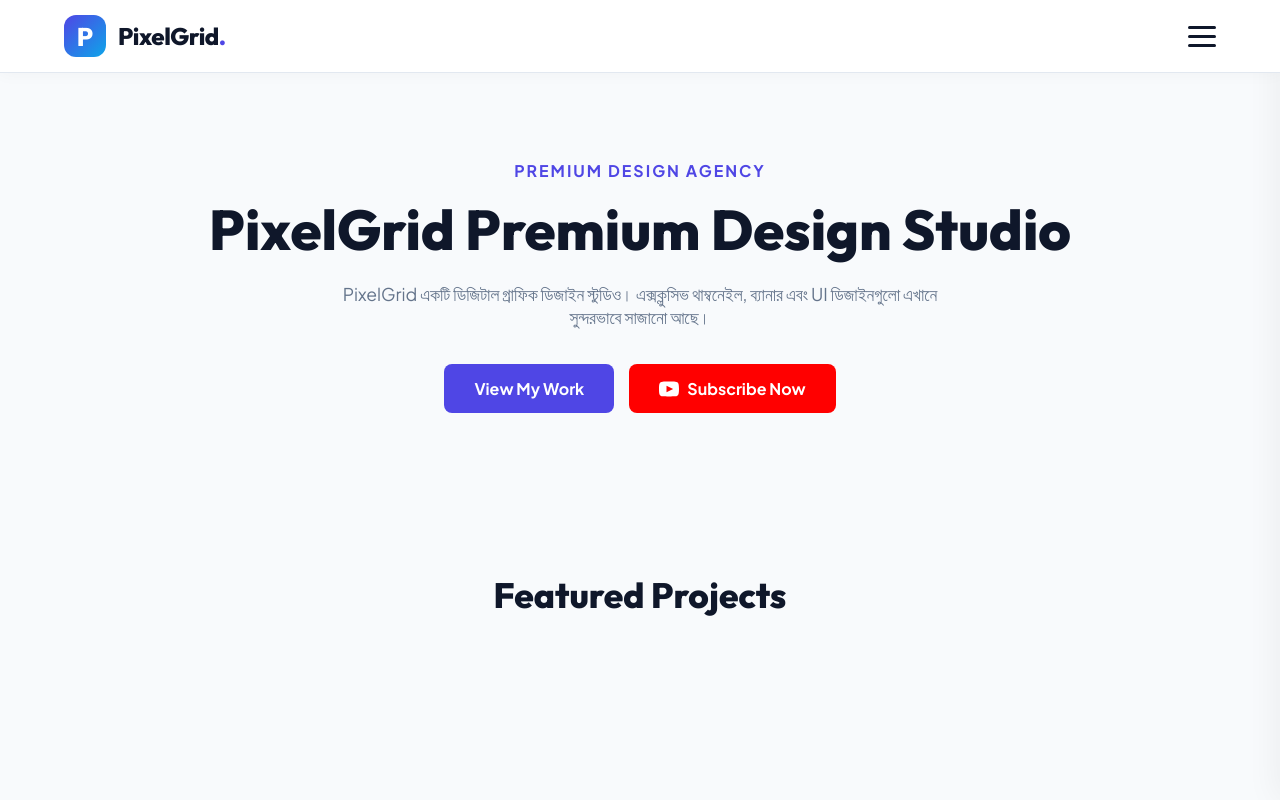
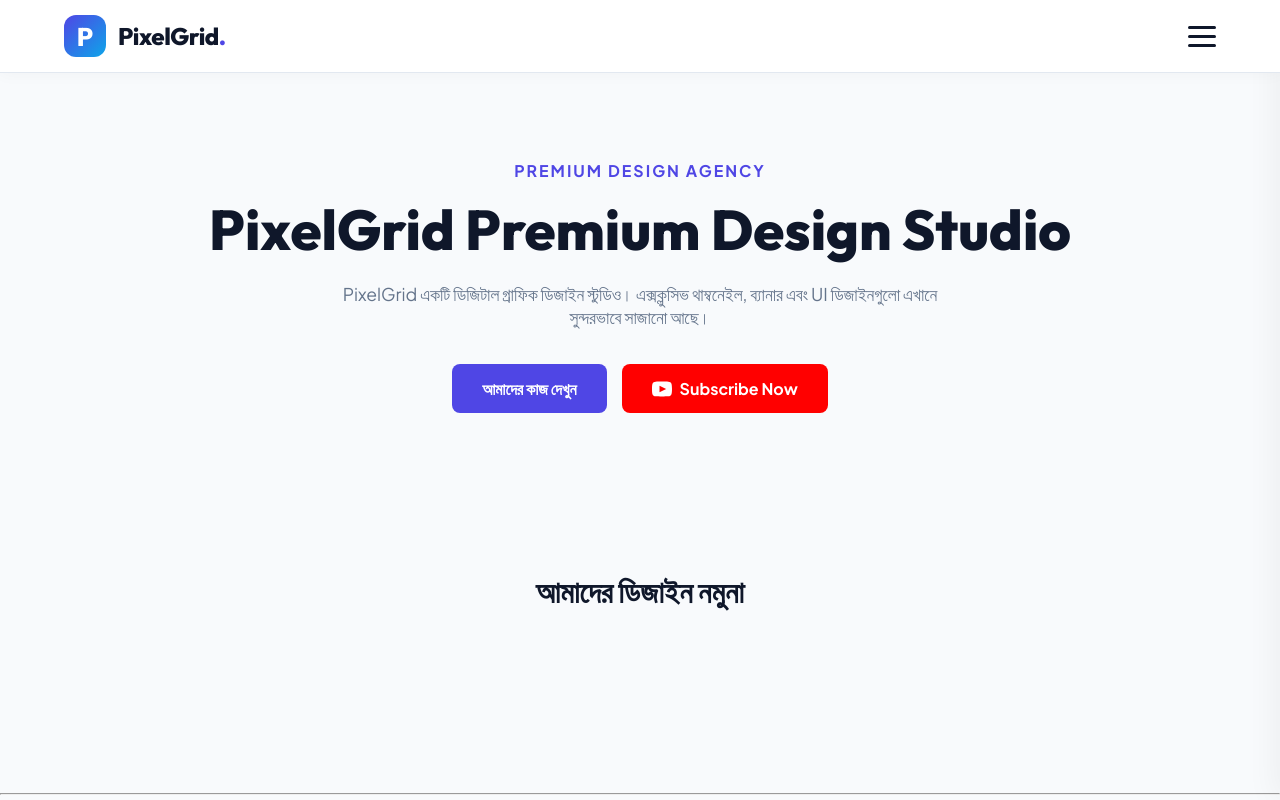
Before and after one commit to kawsarmahmud25/PixelGird, a plain HTML site: page index.html in a window 1280 px wide. Shown: the top 800 px of the page. Drawn offline with Linux system fonts and the light colour scheme; no server answers.

Commit message:
Add files via upload

```diff
--- a/index.html
+++ b/index.html
@@ -4,6 +4,7 @@
     <meta charset="UTF-8">
     <meta name="viewport" content="width=device-width, initial-scale=1.0">
     <title>PixelGrid Studio | Premium Design</title>
+    <link rel="icon" type="image/png" href="favicon.png">
     <link href="https://fonts.googleapis.com/css2?family=Outfit:wght@400;600;800&family=Plus+Jakarta+Sans:wght@400;500;700&display=swap" rel="stylesheet">
 
     <style>
@@ -197,7 +198,7 @@
             <p>PixelGrid একটি ডিজিটাল গ্রাফিক ডিজাইন স্টুডিও। এক্সক্লুসিভ থাম্বনেইল, ব্যানার এবং UI ডিজাইনগুলো এখানে সুন্দরভাবে সাজানো আছে।</p>
 
             <div class="btn-group">
-                <a href="#portfolio" class="btn">View My Work</a>
+                <a href="#portfolio" class="btn">আমাদের কাজ দেখুন</a>
                 <a href="https://youtube.com/@kawsarharelive" target="_blank" class="yt-btn">
                     <svg viewBox="0 0 24 24"><path d="M19.615 3.184c-3.604-.246-11.631-.245-15.23 0-3.897.266-4.356 2.62-4.385 8.816.029 6.185.484 8.549 4.385 8.816 3.6.245 11.626.246 15.23 0 3.897-.266 4.356-2.62 4.385-8.816-.029-6.185-.484-8.549-4.385-8.816zm-10.615 12.816v-8l8 3.993-8 4.007z"/></svg>
                     Subscribe Now
@@ -207,10 +208,11 @@
     </section>
 
     <section id="portfolio" style="background: var(--bg-body);">
-        <h2 class="section-title">Featured Projects</h2>
+        <h4 style="font-size:30px;"class="section-title">আমাদের ডিজাইন নমুনা</h4>
         <div class="gallery" id="image-gallery"></div>
     </section>
-
+<br><br>
+<hr>
     <section id="about">
         <h2 class="section-title">About & Contact</h2>
         <div class="about-box">
```
Also changed, not shown: dashboard.html (+2 -1 lines), favicon.png (added).
